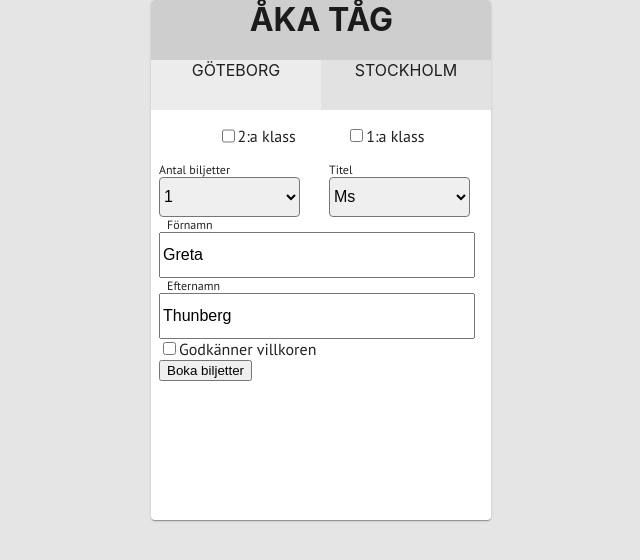
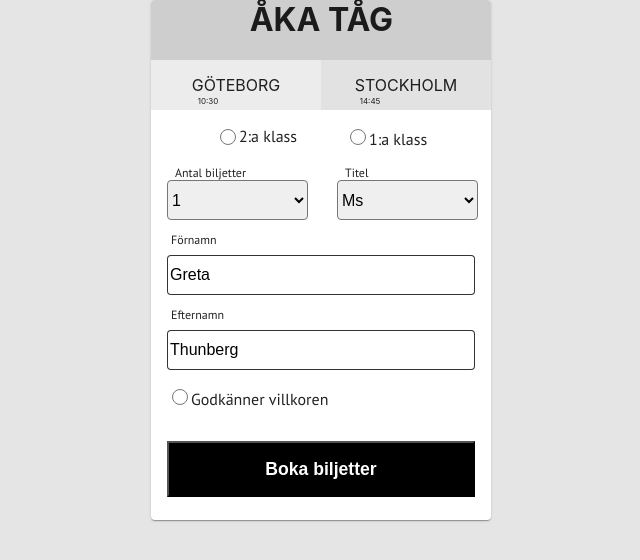
Before and after one commit to Sarahmaliin/kunskapskontroll-1-Sarah-K, a React (Create React App) app: page / in a window 1280 px wide. Shown: the top 560 px of the page, without its empty margins (319-959 px from the left). Built offline with nearby package versions, Linux system fonts and the light colour scheme.

Commit message:
mer CSS-fix, snyggat till console.log

```diff
--- a/src/App.css
+++ b/src/App.css
@@ -34,6 +34,12 @@ html{
   text-align: center;
 }
 
+.RoundBox{
+  color: black;
+  width: 1rem;
+  height: 1rem;
+}
+
 .Name{
   height: 2.5rem;
   width: 23.75;
@@ -49,12 +55,23 @@ html{
   width: 19.25rem;
 }
 
+.time{
+  font-size: .5rem;
+  position: absolute;
+  top: 5.5rem;
+  margin-right: 3.5rem;
+}
+
+.end{
+  margin-right: 4.5rem;
+}
+
 .Nameform{
   display: flex;
   flex-direction: column;
   flex-wrap: wrap;
   justify-content: center;
-  margin-left: .5rem;
+  margin-left: 1rem;
 }
 
 .DropDown{
@@ -62,12 +79,12 @@ html{
   height: 2.5rem;
   font-size: 1rem;
   border-radius: .25rem;
-  margin-left: .5rem;
+  margin-left: 1rem;
 }
 
 .small-text{
   font-size: .75rem;
-  margin-left: .5rem;
+  margin-left: .25rem;
 }
 
 label{
@@ -106,18 +123,30 @@ label{
 
 .FirstName{
   grid-area: FirstName;
+  padding: .75rem 0rem .5rem;
 }
 
 .FirstNameField{
   grid-area: FirstNameField;
+  width: 308px;
+  height: 40px;
+  border: 1px solid rgba(0, 0, 0, 0.8);
+  box-sizing: border-box;
+  border-radius: 4px;
 }
 
 .LastName{
   grid-area: LastName;
+  padding: .75rem 0rem .5rem;
 }
 
 .LastNameField{
   grid-area: LastNameField;
+  width: 308px;
+  height: 40px;
+  border: 1px solid rgba(0, 0, 0, 0.8);
+  box-sizing: border-box;
+  border-radius: 4px;
 }
 
 .StäderSection{
@@ -126,22 +155,23 @@ label{
   align-items: center;
 }
 
+.Gbg, .Sthlm{
+  margin: 0;
+  font-size: 1rem;
+  display: flex;
+  justify-content: center;
+  align-items: center;
+  text-align: center;
+  width: 170px;
+  height: 50px;
+}
+
 .Gbg{
   background-color: #ECECEC;
-  min-width: 50%;
-  min-height: 3.1rem;
-  margin: 0;
-  font-size: 1rem;
-  text-align: center;
 }
 
 .Sthlm{
   background-color: #E2E2E2;
-  min-width: 50%;
-  min-height: 3.1rem;
-  margin: 0;
-  text-align: center;
-  font-size: 1rem;
 }
 
 .Grid-area-DD{
@@ -152,10 +182,12 @@ label{
 
 .antal{
   grid-area: antal;
+  margin-left: 1.5rem;
 }
 
 .titel{
   grid-area: titel;
+  margin-left: 1.5rem;
 }
 
 .DropDown-tickets{
@@ -172,5 +204,19 @@ label{
 }
 
 .Approve, .DoneBtn{
-  margin-left: 0.5rem;
+  margin-left: 1rem;
 }
+
+.Approve{
+  padding: 1rem 0rem 0rem;
+}
+
+.DoneBtn{
+  width: 19.25rem;
+  height: 3.5rem;
+  background-color: black;
+  font-size: 1.1rem;
+  color: white;
+  font-weight: 700;
+  margin: 2rem 0 2rem 1rem;
+}
--- a/src/App.js
+++ b/src/App.js
@@ -11,8 +11,12 @@ function App() {
       <Card className="Card">
         <h1 className="Rubrik">ÅKA TÅG</h1>
         <section className="StäderSection">
-        <p className="Gbg">GÖTEBORG</p>
-        <p className="Sthlm">STOCKHOLM</p>
+        <section className="Gbg">
+        <p>GÖTEBORG</p>
+        <p className="time start">10:30</p></section>
+        <section className="Sthlm"><p>STOCKHOLM</p>
+        <p className="time end">14:45</p></section>
+
         </section>
           <ClassChoice className="Class" />
       </Card>
--- a/src/Components/ApproveTerms.js
+++ b/src/Components/ApproveTerms.js
@@ -23,7 +23,7 @@ class ApproveTerms extends Component {
        return (
         <>
         <section className="Approve">
-            <input type="checkbox" name="approve" onChange={() => this.setState({approve: true})}></input>
+            <input className="RoundBox" type="radio" name="approve" onChange={() => this.setState({approve: true})}></input>
             <label>Godkänner villkoren</label>
         </section>
 
--- a/src/Components/ClassChoice.js
+++ b/src/Components/ClassChoice.js
@@ -29,11 +29,11 @@ class ClassChoice extends Component{
 
         <section className="ClassChoice">
             <section className="Class2">
-            <input id="2" className="RoundBox" type="checkbox" name="second" checked={this.state.second} onChange={this.HandleChange} ></input>
+            <input id="2" className="RoundBox" type="radio" name="second" checked={this.state.second} onChange={this.HandleChange} ></input>
             <label>2:a klass</label>
             </section>
             <section className="Class1">
-               <input id="1" className="RoundBox" type="checkbox" name="first" checked={this.state.first} onChange={this.HandleChange} ></input>
+               <input id="1" className="RoundBox" type="radio" name="first" checked={this.state.first} onChange={this.HandleChange} ></input>
             <label>1:a klass</label>
             </section>
         </section>
--- a/src/Components/DoneBtn.js
+++ b/src/Components/DoneBtn.js
@@ -1,27 +1,24 @@
 import React from 'react';
 
 function DoneBtn (props){
-
-
-    const array = [
-        props.class,
-        props.tickets,
-        props.title,
-        props.firstName,
-        props.lastName,
-        props.approved
-    ]
+    const array = {
+        class: props.class,
+        tickets: props.tickets,
+        title: props.title,
+        firstName: props.firstName,
+        lastName: props.lastName,
+        ApproveTerms: props.approved
+}
+return (
+            <section>
+                <button className="DoneBtn" onClick={() => {console.log(array)}}>Boka biljetter</button>
+            </section>
+         );
+}
 
 
 
 
-        return (
-            <section>
-                <button className="DoneBtn" onClick={() => {console.log(array)}}>Boka biljetter</button>
-            </section>
-         );
-
-        }
 
 
 
```
